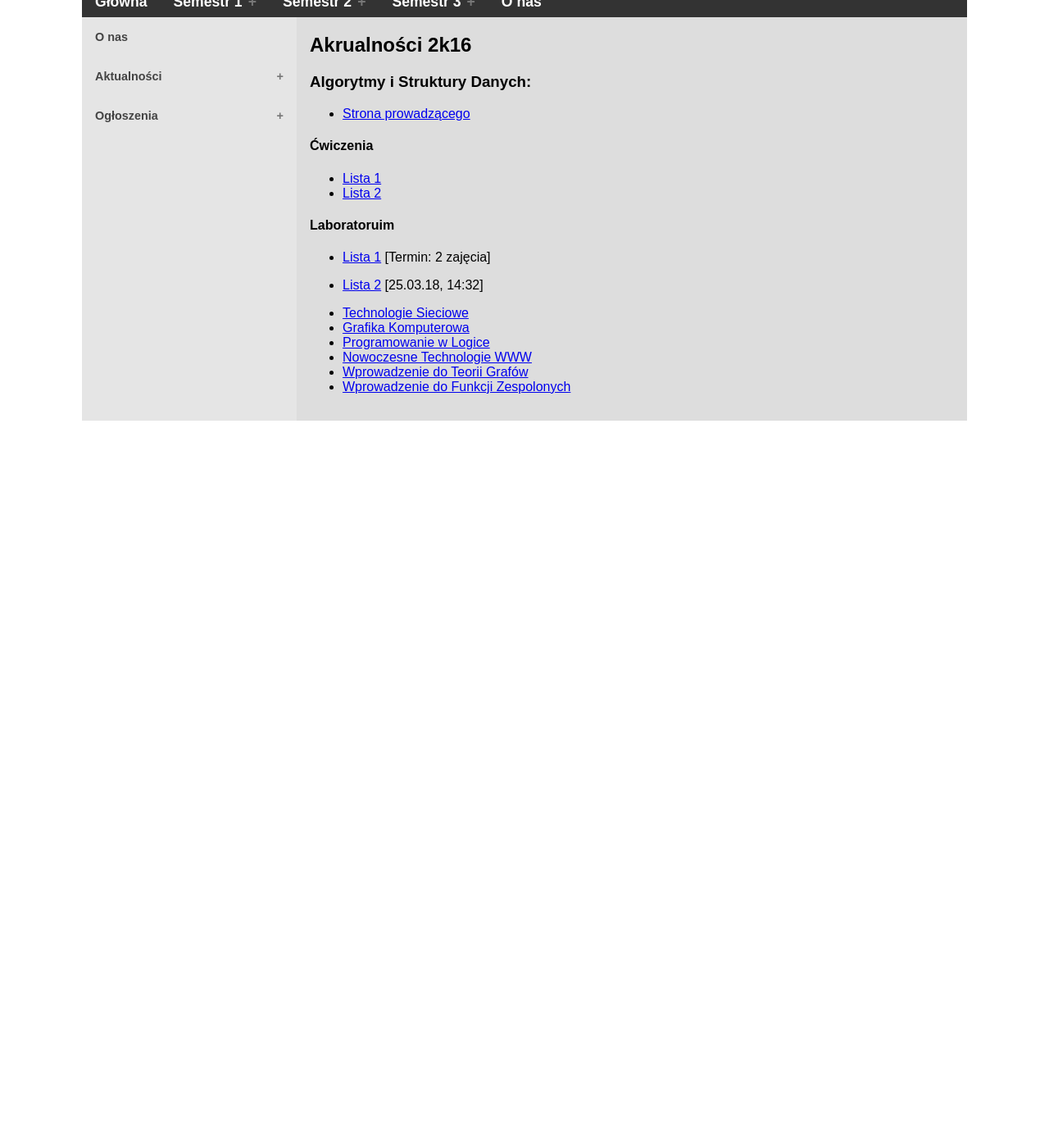
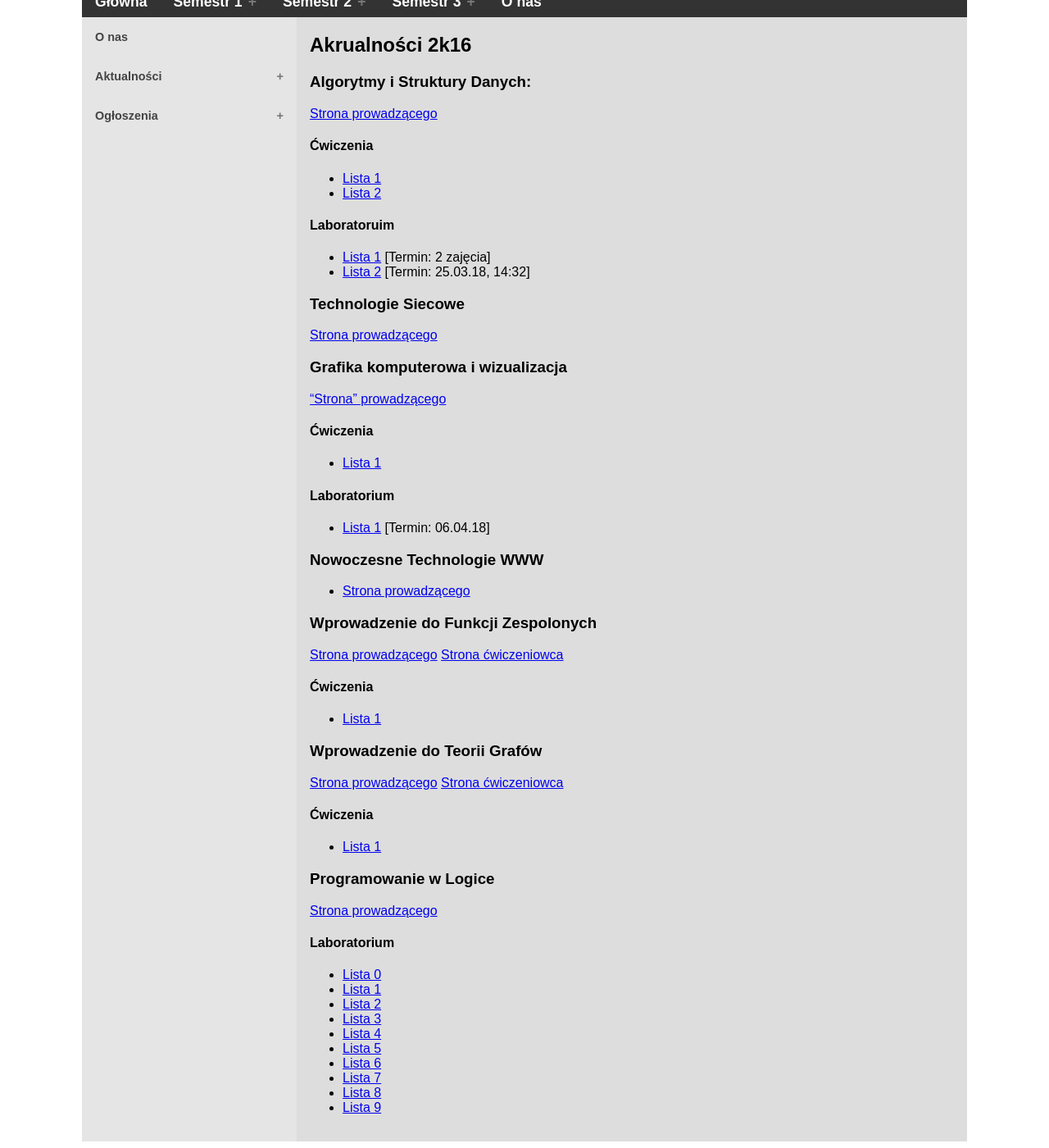
Before and after one commit to rzs-site/rzs-site.github.io, a Jekyll site: the page built from news/2k16/index.md, in a window 1280 px wide and 1400 px high, scrolled down 187 px. Shown: the whole window at 82% size. Built offline with Jekyll 4.4.1, drawn with Linux system fonts in a browser that asks for light colours; our own code applies the rules of GitHub Pages for plain Markdown files; before the commit the page ends 900 px from its top, so only the background shows below that.

Commit message:
Update index.md

```diff
--- a/news/2k16/index.md
+++ b/news/2k16/index.md
@@ -6,7 +6,7 @@ Akrualności 2k16
 ---
 
 ### Algorytmy i Struktury Danych:
-* [Strona prowadzącego](http://cs.pwr.edu.pl/golebiewski/)
+[Strona prowadzącego](http://cs.pwr.edu.pl/golebiewski/)
 
 #### Ćwiczenia
 * [Lista 1](https://cs.pwr.edu.pl/golebiewski/teaching/1718/aisd/ex1.pdf)
@@ -14,11 +14,48 @@ Akrualności 2k16
 
 #### Laboratoruim
 * [Lista 1](https://cs.pwr.edu.pl/golebiewski/teaching/1718/aisd/lab1.pdf) \[Termin: 2 zajęcia\]
-* [Lista 2](https://cs.pwr.edu.pl/golebiewski/teaching/1718/aisd/lab2.pdf) \[25.03.18, 14:32\]
+* [Lista 2](https://cs.pwr.edu.pl/golebiewski/teaching/1718/aisd/lab2.pdf) \[Termin: 25.03.18, 14:32\]
 
-* [Technologie Sieciowe](http://cs.pwr.edu.pl/krzywiecki/teaching.html)
-* [Grafika Komputerowa](https://drive.google.com/drive/folders/1Eyjbc0yleaQkyKj6yf2O_NcmuwF7e4IU)
-* [Programowanie w Logice](http://ki.pwr.edu.pl/kobylanski/dydaktyka/page6/page2/index.html)
-* [Nowoczesne Technologie WWW](http://cs.pwr.edu.pl/cichon/2017_18_b/WWW.php)
-* [Wprowadzenie do Teorii Grafów](http://cs.pwr.edu.pl/kuchta/)
-* [Wprowadzenie do Funkcji Zespolonych](http://cs.pwr.edu.pl/ralowski/dydaktyka/funkcje_zespolone/wiosna_2018/complex.html)
+### Technologie Siecowe
+[Strona prowadzącego](http://cs.pwr.edu.pl/krzywiecki/teaching.html)
+
+### Grafika komputerowa i wizualizacja
+["Strona" prowadzącego](https://drive.google.com/drive/folders/1Eyjbc0yleaQkyKj6yf2O_NcmuwF7e4IU)
+
+#### Ćwiczenia
+* [Lista 1](https://drive.google.com/file/d/16vLOGLkXtqCTyW311LnYq0RJzmFavtmh/view)
+
+#### Laboratorium
+* [Lista 1](https://docs.google.com/document/d/1vT03ouBOyD5CyrSE5IRz8WoAaMzSfLAiYhgecUNSlMc/view) \[Termin: 06.04.18\]
+
+### Nowoczesne Technologie WWW
+* [Strona prowadzącego](http://cs.pwr.edu.pl/cichon/2017_18_b/WWW.php)
+
+### Wprowadzenie do Funkcji Zespolonych
+[Strona prowadzącego](http://cs.pwr.edu.pl/morayne/dydaktyka.html)
+[Strona ćwiczeniowca](http://cs.pwr.edu.pl/ralowski/dydaktyka/funkcje_zespolone/wiosna_2018/complex.html)
+
+#### Ćwiczenia
+* [Lista 1](http://cs.pwr.edu.pl/ralowski/dydaktyka/funkcje_zespolone/wiosna_2018/lista_1.pdf)
+
+### Wprowadzenie do Teorii Grafów
+[Strona prowadzącego](http://cs.pwr.edu.pl/morayne/dydaktyka.html)
+[Strona ćwiczeniowca](http://cs.pwr.edu.pl/kuchta/)
+
+#### Ćwiczenia
+* [Lista 1](http://cs.pwr.edu.pl/kuchta/grafy1_2018.pdf)
+
+### Programowanie w Logice
+[Strona prowadzącego](http://ki.pwr.edu.pl/kobylanski/dydaktyka/page6/page2/index.html)
+
+#### Laboratorium
+* [Lista 0](http://156.17.7.16/public/dydaktyka/kobylanski/laboratoria/inzynierskie/PL/pl_lista0.pdf)
+* [Lista 1](http://156.17.7.16/public/dydaktyka/kobylanski/laboratoria/inzynierskie/PL/pl_lista1.pdf)
+* [Lista 2](http://156.17.7.16/public/dydaktyka/kobylanski/laboratoria/inzynierskie/PL/pl_lista2.pdf)
+* [Lista 3](http://156.17.7.16/public/dydaktyka/kobylanski/laboratoria/inzynierskie/PL/pl_lista3.pdf)
+* [Lista 4](http://156.17.7.16/public/dydaktyka/kobylanski/laboratoria/inzynierskie/PL/pl_lista4.pdf)
+* [Lista 5](http://156.17.7.16/public/dydaktyka/kobylanski/laboratoria/inzynierskie/PL/pl_lista5.pdf)
+* [Lista 6](http://156.17.7.16/public/dydaktyka/kobylanski/laboratoria/inzynierskie/PL/pl_lista6.pdf)
+* [Lista 7](http://156.17.7.16/public/dydaktyka/kobylanski/laboratoria/inzynierskie/PL/pl_lista7.pdf)
+* [Lista 8](http://156.17.7.16/public/dydaktyka/kobylanski/laboratoria/inzynierskie/PL/pl_lista8.pdf)
+* [Lista 9](http://156.17.7.16/public/dydaktyka/kobylanski/laboratoria/inzynierskie/PL/pl_lista9.pdf)
```
